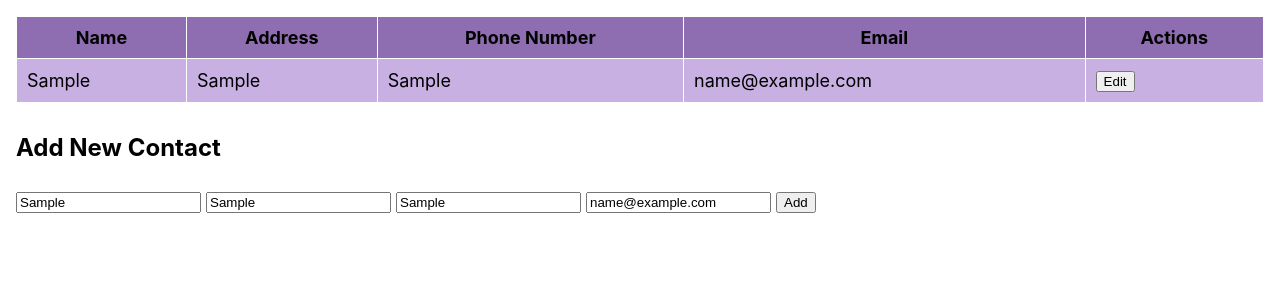
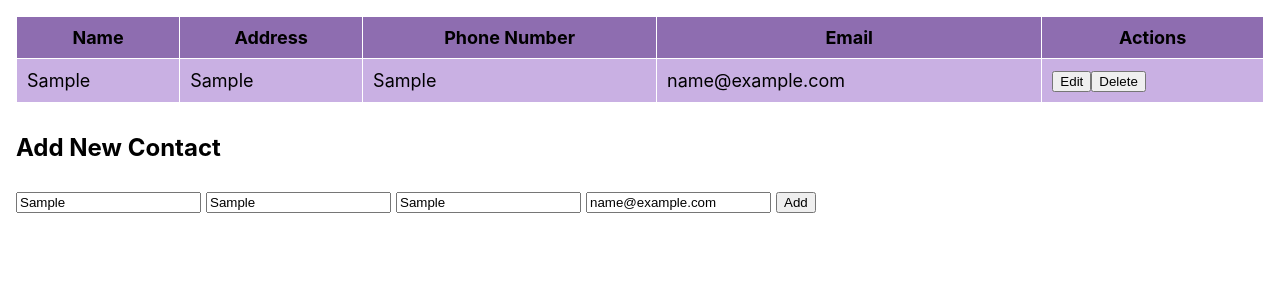
Before and after one commit to vvynz/contactlist, a React (Create React App) app: page / in a window 1280 px wide. Both pictures are taken after typing "Sample", "Sample", "Sample", "name@example.com" into the empty fields and a click on the button "Add". Shown: the top 300 px of the page. Built offline with nearby package versions, Linux system fonts and the light colour scheme.

Commit message:
Pass the deleteContact func to the ReadOnlyRow component and pass it to the delete button

```diff
--- a/src/App.js
+++ b/src/App.js
@@ -105,7 +105,7 @@ function App() {
 
   const handleCancelClick = () => {
     setEditContactID(null);
-  }
+  };
 
   const deleteContact = (contactID) => {
     const newContacts = [...contacts];
@@ -117,7 +117,7 @@ function App() {
 
     // set the new edited array into state.
     setContacts(newContacts);
-  }
+  };
 
   return (
     <div className="app-container">
@@ -145,6 +145,7 @@ function App() {
                   <ReadOnlyRow
                     contact={contact}
                     handleEditClick={handleEditClick}
+                    deleteContact={deleteContact}
                   />
                 )}
               </>
--- a/src/Components/ReadOnlyRow.js
+++ b/src/Components/ReadOnlyRow.js
@@ -1,4 +1,8 @@
-export default function ReadOnlyRow({ contact, handleEditClick }) {
+export default function ReadOnlyRow({
+  contact,
+  handleEditClick,
+  deleteContact,
+}) {
   return (
     <tr>
       <td>{contact.fullName}</td>
@@ -9,6 +13,9 @@ export default function ReadOnlyRow({ contact, handleEditClick }) {
         <button type="button" onClick={(e) => handleEditClick(e, contact)}>
           Edit
         </button>
+        <button type="button" onClick={() => deleteContact(contact.id)}>
+          Delete
+        </button>
       </td>
     </tr>
   );
```
Also changed, not shown: src/Components/EditableRow.js (+8 -2 lines).
